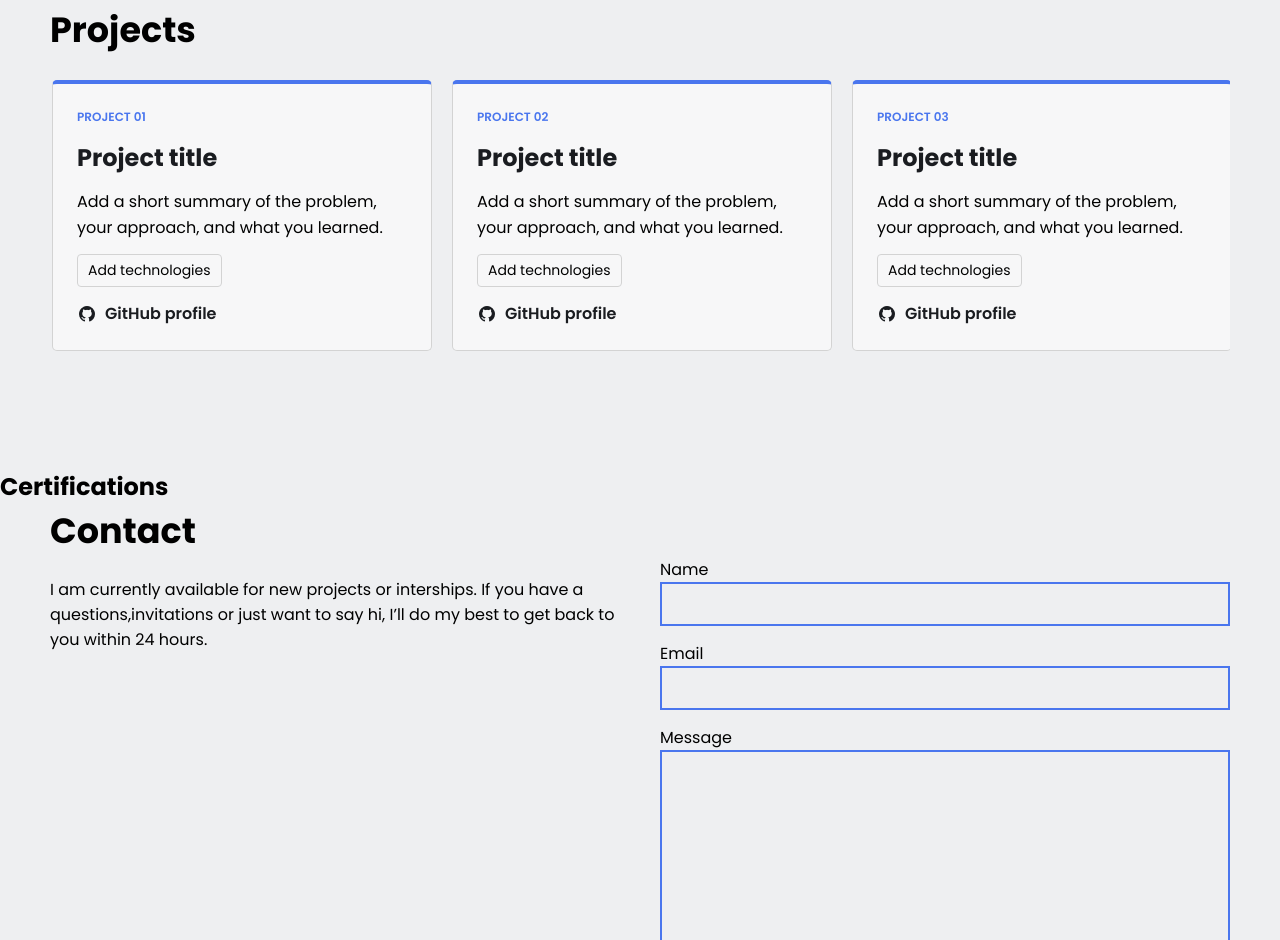
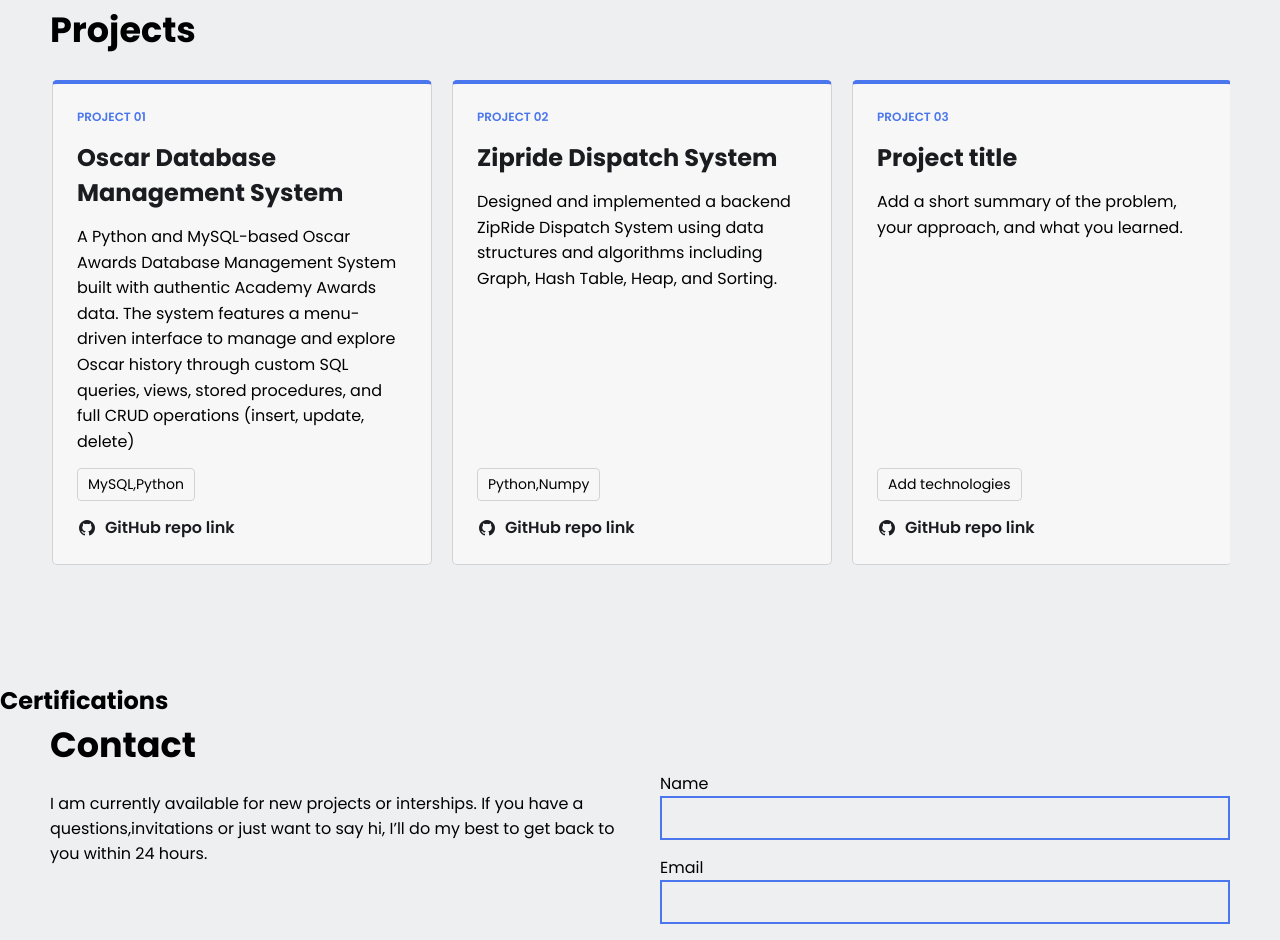
Before and after one commit to RayanMendis56/MyPortfolio, a plain HTML site: page index.html in a window 1280 px wide. Shown: the part 1212-2152 px from the top of the page. Drawn offline with Linux system fonts and the light colour scheme.

Commit message:
add project 1&2

```diff
--- a/index.html
+++ b/index.html
@@ -181,22 +181,22 @@
                 <div class="project-track" role="region" aria-label="Project gallery" tabindex="0">
                     <article class="project-card">
                         <span class="project-number">PROJECT 01</span>
-                        <h3>Project title</h3>
-                        <p>Add a short summary of the problem, your approach, and what you learned.</p>
-                        <span class="project-tech">Add technologies</span>
-                        <a class="project-link" href="https://github.com/RayanMendis56" target="_blank" rel="noopener noreferrer">
+                        <h3>Oscar Database Management System</h3>
+                        <p>A Python and MySQL-based Oscar Awards Database Management System built with authentic Academy Awards data. The system features a menu-driven interface to manage and explore Oscar history through custom SQL queries, views, stored procedures, and full CRUD operations (insert, update, delete)</p>
+                        <span class="project-tech">MySQL,Python</span>
+                        <a class="project-link" href="https://github.com/RayanMendis56/oscars-database-system.git" target="_blank" rel="noopener noreferrer">
                             <i class="fa-brands fa-github" aria-hidden="true"></i>
-                            GitHub profile
+                            GitHub repo link
                         </a>
                     </article>
                     <article class="project-card">
                         <span class="project-number">PROJECT 02</span>
-                        <h3>Project title</h3>
-                        <p>Add a short summary of the problem, your approach, and what you learned.</p>
-                        <span class="project-tech">Add technologies</span>
+                        <h3>Zipride Dispatch System</h3>
+                        <p>Designed and implemented a backend ZipRide Dispatch System using data structures and algorithms including Graph, Hash Table, Heap, and Sorting.</p>
+                        <span class="project-tech">Python,Numpy</span>
                         <a class="project-link" href="https://github.com/RayanMendis56" target="_blank" rel="noopener noreferrer">
                             <i class="fa-brands fa-github" aria-hidden="true"></i>
-                            GitHub profile
+                            GitHub repo link
                         </a>
                     </article>
                     <article class="project-card">
@@ -206,7 +206,7 @@
                         <span class="project-tech">Add technologies</span>
                         <a class="project-link" href="https://github.com/RayanMendis56" target="_blank" rel="noopener noreferrer">
                             <i class="fa-brands fa-github" aria-hidden="true"></i>
-                            GitHub profile
+                            GitHub repo link
                         </a>
                     </article>
                     <article class="project-card">
@@ -216,7 +216,7 @@
                         <span class="project-tech">Add technologies</span>
                         <a class="project-link" href="https://github.com/RayanMendis56" target="_blank" rel="noopener noreferrer">
                             <i class="fa-brands fa-github" aria-hidden="true"></i>
-                            GitHub profile
+                            GitHub repo link
                         </a>
                     </article>
                 </div>
```
